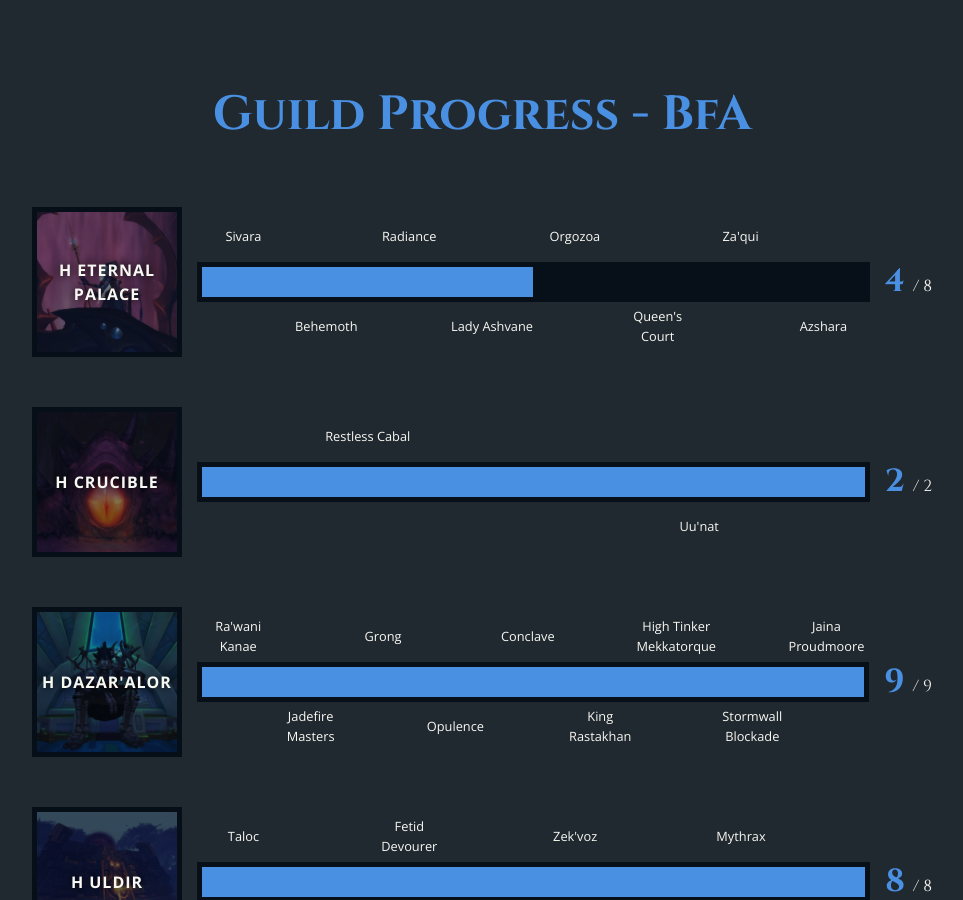
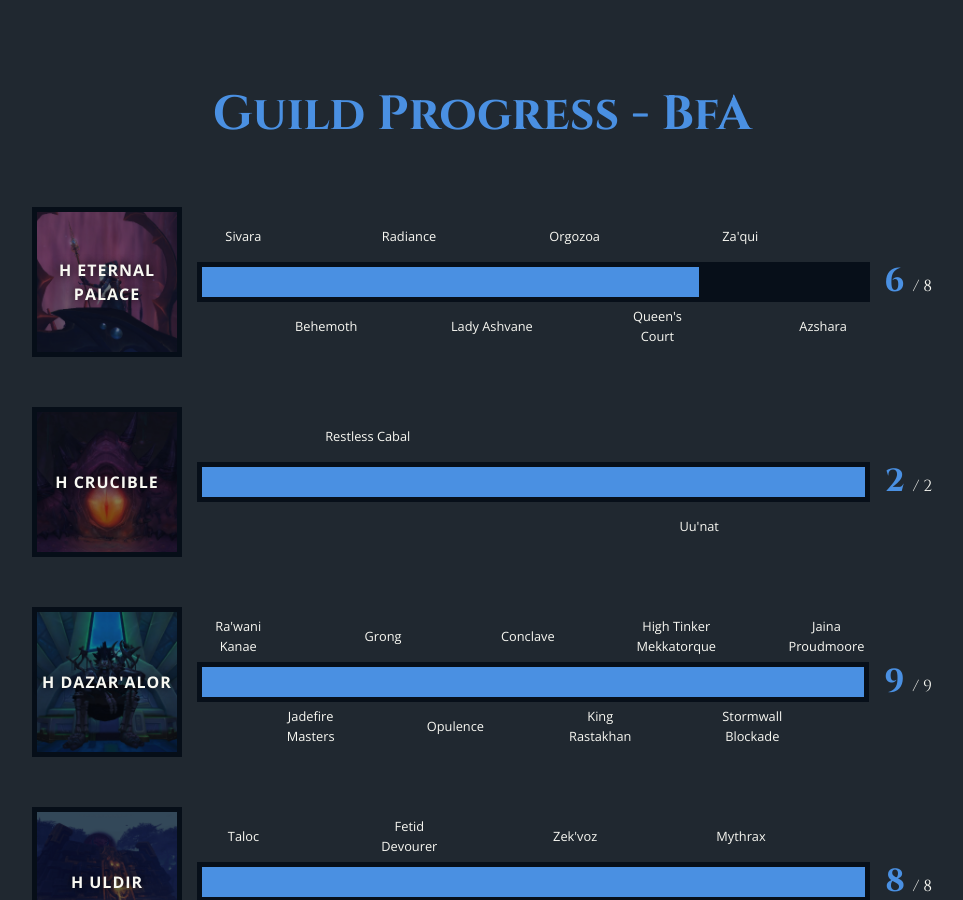
Before and after one commit to gmih/gmih.github.io, a Jekyll site: the page built from index.html, in a window 1280 px wide and 900 px high, scrolled down 3195 px. Shown: the whole window, without its empty margins (158-1121 px from the left). Built offline with Jekyll 4.4.1, drawn with Linux system fonts in a browser that asks for light colours; nearby versions of some CDN libraries.

Commit message:
Update progression

```diff
--- a/index.html
+++ b/index.html
@@ -72,10 +72,10 @@ layout: default
                             <span class="raid-meter-label">Azshara</span>
                         </div>
                         <div class="meter">
-                            <span style="width:calc(4/8 * 100%);"><span class="progress-meter"></span></span>
+                            <span style="width:calc(6/8 * 100%);"><span class="progress-meter"></span></span>
                         </div>
                     </div>
-                    <div class="progress-numbers"><span class="first-number">4 </span>/ 8</div>
+                    <div class="progress-numbers"><span class="first-number">6 </span>/ 8</div>
                 </div>
 
                 <div class="raid-instance">
```
